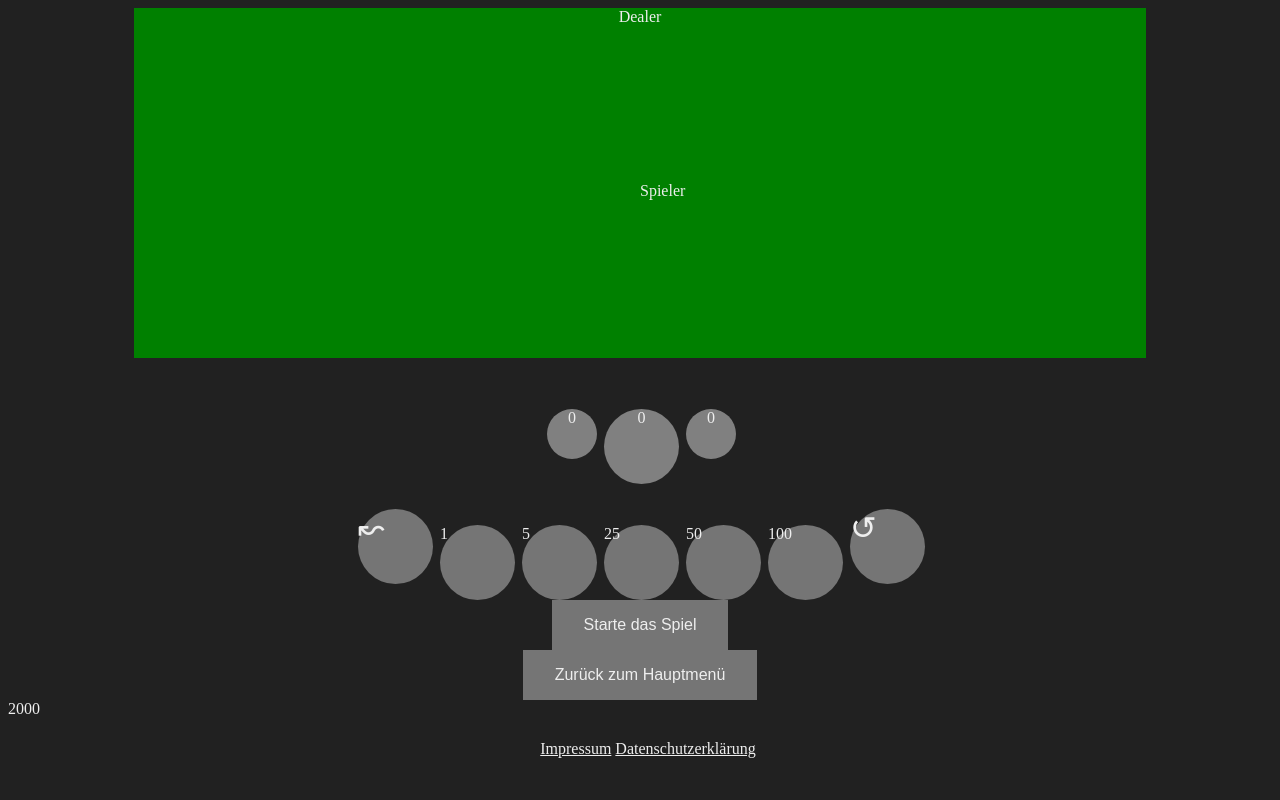
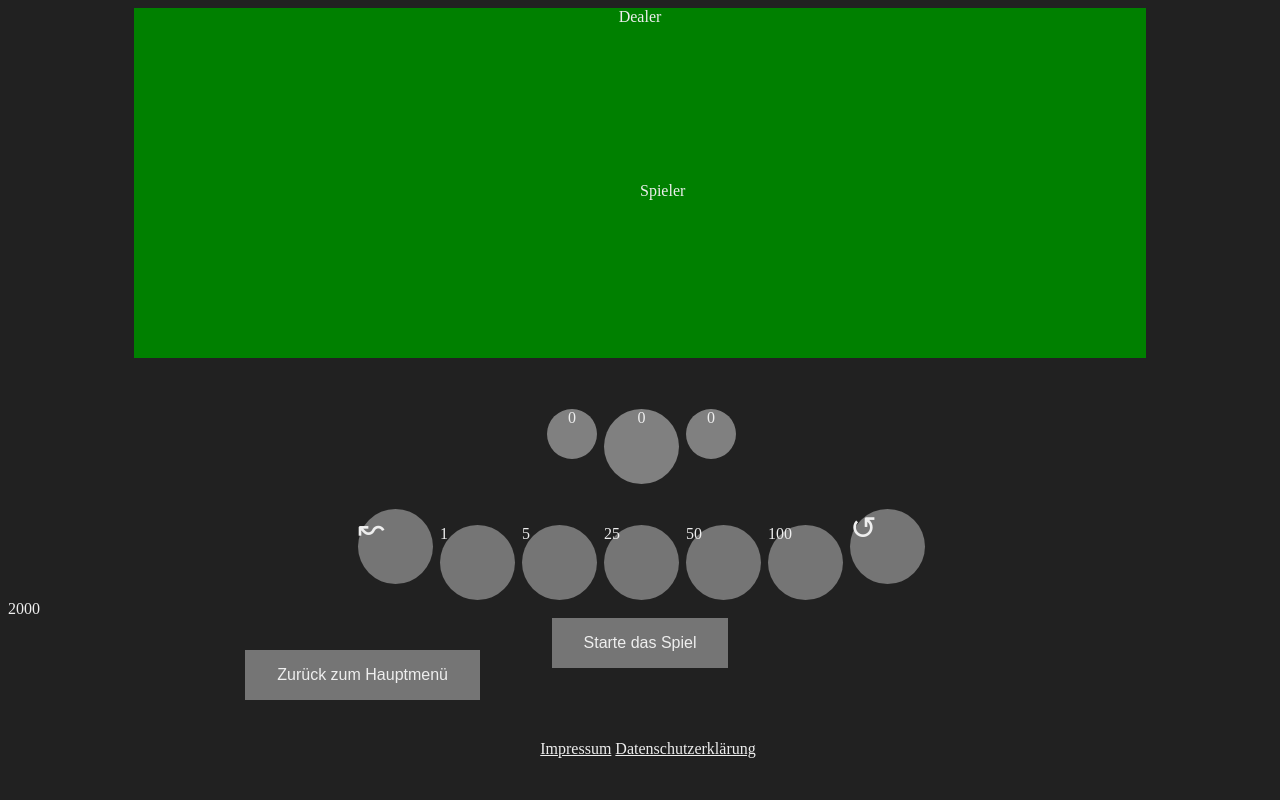
Before and after one commit to DJJayT/Blackjack, a PHP site: page /singleplayer in a window 1280 px wide. Run offline with PHP 8.4, Linux system fonts and the light colour scheme.

Commit message:
Player cards nach untern gesetzt, Value nach unten gesetzt, Back button versucht runter zu setzen und zu centern,

```diff
--- a/private/views/singleplayer/singleplayerbody.html
+++ b/private/views/singleplayer/singleplayerbody.html
@@ -7,11 +7,11 @@
 
     </div>
 
-    <div id="playercards">
+    <div id="playercards" class="playercards center">
 
 
     </div>
-    <a id="playercardsvalue"></a>
+    <a id="playercardsvalue" class="playercardsvalue center"></a>
     <a class="playertext">Spieler</a>
 </div>
 <div id="buttons" class="center hidden">
@@ -69,10 +69,10 @@
 
 </div>
 
+<a id="playermoney">2000</a>
+
 <div id="otherButtons" class="center">
     <button type="button" id="startGame">Starte das Spiel</button>
     <br>
-    <button type="button" id="backToMenuButton">Zurück zum Hauptmenü</button>
+    <button type="button" id="backToMenuButton" class="back">Zurück zum Hauptmenü</button>
 </div>
-
-<a id="playermoney">2000</a>
--- a/public/js/singleplayer/logic/gameLogic.js
+++ b/public/js/singleplayer/logic/gameLogic.js
@@ -19,7 +19,6 @@ class gameLogic {
      * TODO Kev:
      * - Evtl Buttons etc. nach Live-Blackjack anordnen
      * - Chip Farbe nach Bet-Size geben
-     * - Lücke zwischen Dealerkarte und Spielerkarte
      * - Buttons für Hit etc. gleich groß machen
      * - "Zurück zum Menü" runter und centern
      * - Spieleranzeigen sinnvoll setzen
--- a/public/styles/singleplayer.css
+++ b/public/styles/singleplayer.css
@@ -111,7 +111,26 @@
 .sidebet{
     display: inline-flex;
 }
+
 .playertext {
     position: absolute;
     bottom: 600px;
 }
+
+.playercards{
+    position: absolute;
+    left: 910px;
+    bottom: 620px;
+}
+
+.playercardsvalue{
+    position: absolute;
+    left: 930px;
+    bottom: 600px;
+}
+
+.back{
+    position: absolute;
+    right: 800px;
+    bottom: 100px;
+}
```
